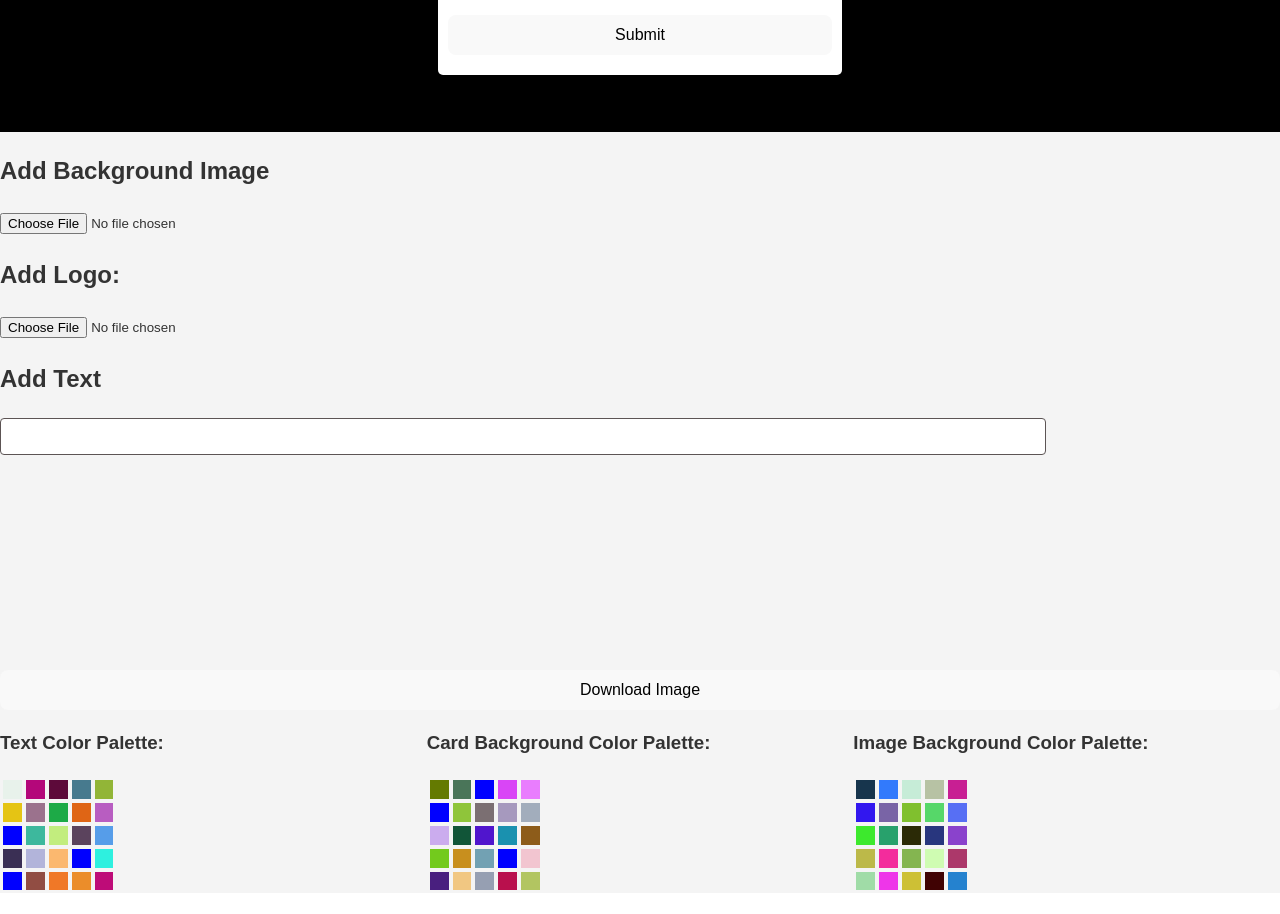
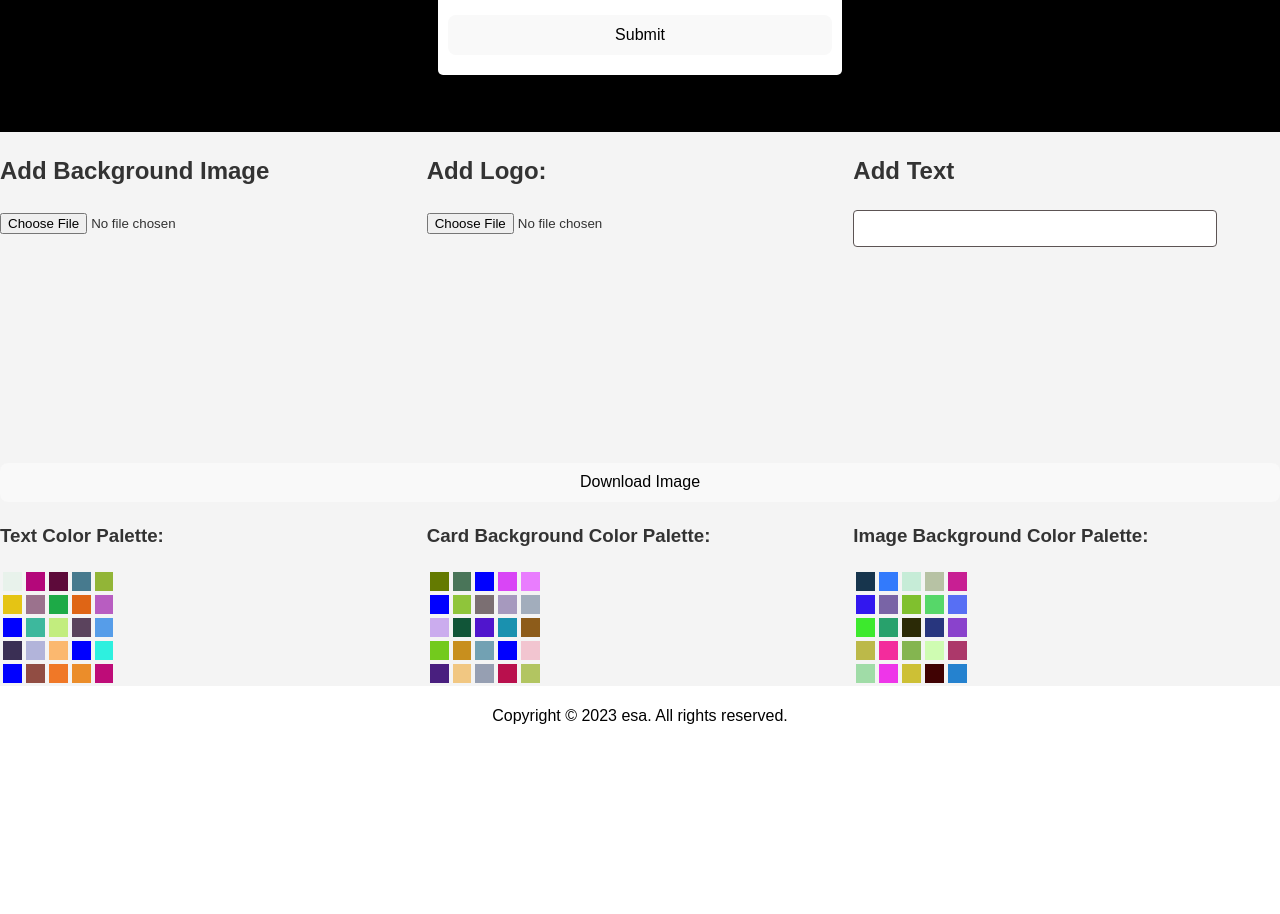
Before and after one commit to sangam11a/esa, a React (Vite) app: page / in a window 1280 px wide. Shown: the part 2840-3754 px from the top of the page. After the commit the page ends 3585 px from the top, so only its background shows below. Built offline with nearby package versions, Linux system fonts and the light colour scheme.

Commit message:
deploy 2024-1-24

```diff
--- a/src/assets/css/Dynamic.css
+++ b/src/assets/css/Dynamic.css
@@ -36,16 +36,22 @@
     flex-wrap: wrap;
   }
 
-  .color-palette td {
-    width: 25px; /* Adjust this according to your design */
-    height: 25px; /* Adjust this according to your design */
-  }
+.color-palette td {
+  width: 25px; /* Adjust this according to your design */
+  height: 25px; /* Adjust this according to your design */
+}
+
+.uploads{
+  display: grid;
+  grid-template-columns: 1fr 1fr 1fr;
+}
 
   @media screen and (max-width: 1900px) and (min-width: 801px){
   .cardColor{
     display: grid;
     grid-template-columns: 1fr 1fr 1fr;
   }
+
   }
 
   @media screen and (max-width: 800px) and (min-width: 650px){
--- a/src/assets/jsx/Dynamic.jsx
+++ b/src/assets/jsx/Dynamic.jsx
@@ -125,16 +125,22 @@ function Dynamic() {
     <>
       <form action="">
         <section className="uploads">
+          <div>
             <h2>Add Background Image</h2>
             <input type="file" onChange={handleBackgroundChange} /><br />
+          </div>
+          <div>
             <h2>Add Logo:</h2>
             <input type="file" ref={fileInputRef} onChange={handleChange} /><br />
+          </div>
+          <div>
             <h2>Add Text</h2>
             <input type="text" name="name" id="name" onChange={handleName} />
+          </div>
         </section>
       </form>
       {!cardColorName ? (
-        <div className="card1" id="card1" style={{ background: `url(${backgroundImage})`, backgroundSize:'contain' }}>
+        <div className="card1" id="card1" style={{ background: `url(${backgroundImage})`, backgroundSize:'cover',width: '8.9cm',height: '5.7cm' }}>
           {name && <Draggable bounds="parent"><div id="displayText" style={{ color: displayTextColor }}>{name}</div></Draggable>}
           {file && <Draggable bounds="parent"><img src={file} alt="Uploaded" className="logo1" style={{ background: imageBackgroundColor }} /></Draggable>}
         </div>
@@ -146,12 +152,6 @@ function Dynamic() {
         </div>
       )
       }
-      {/* {cardColorName && (
-        <div className="card1" id="card1" style={{ background: generateGradient(cardColorName) }}>
-          {name && <Draggable><div id="displayText" style={{ color: displayTextColor }}>{name}</div></Draggable>}
-          {file && <Draggable><img src={file} alt="Uploaded" className="logo1" style={{ background: imageBackgroundColor }} /></Draggable>}
-        </div>
-      )} */}
       <button onClick={downloadImage}>Download Image</button>
       <div className="cardColor">
         <section>
```
Lines whose indentation alone changed are shown as unchanged.
